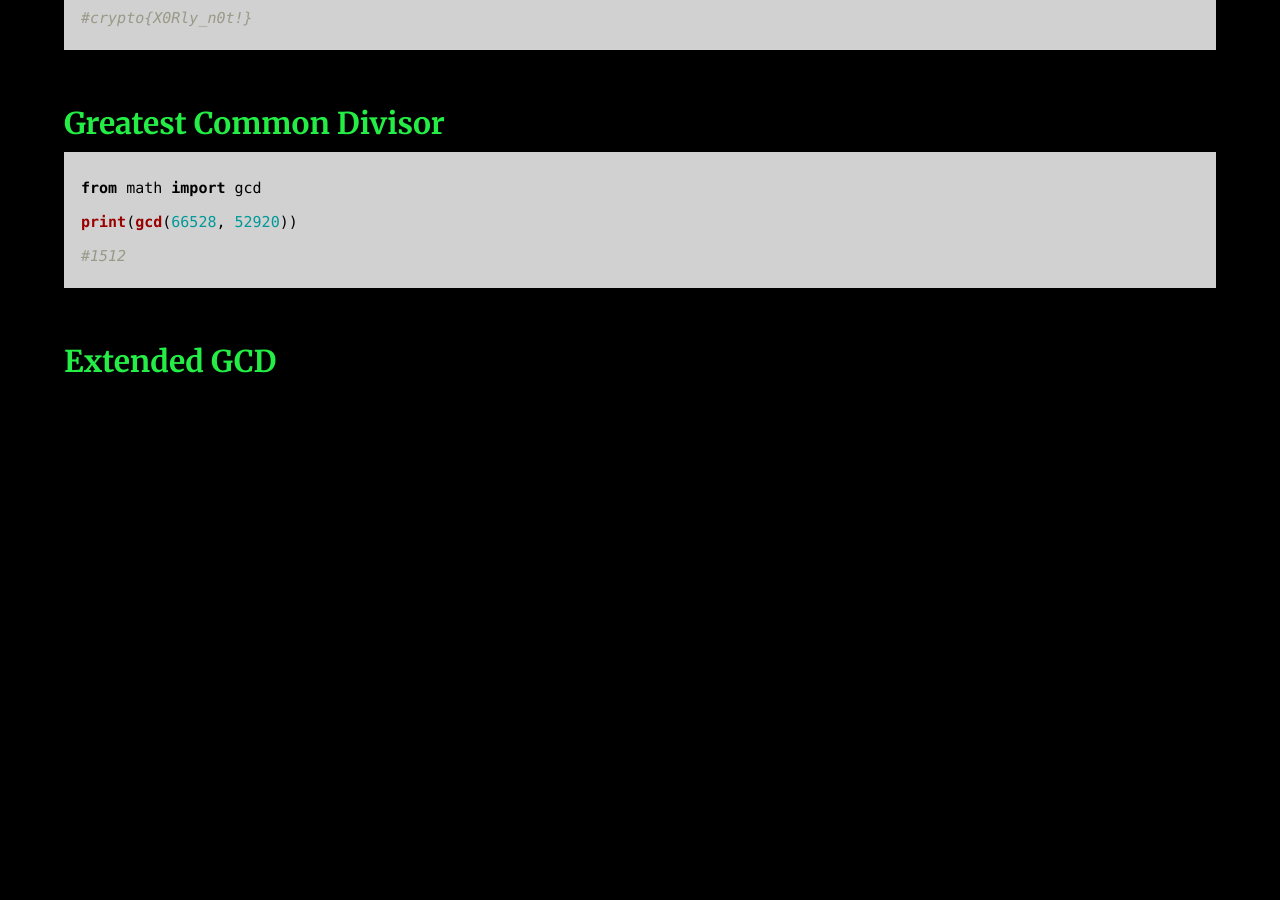
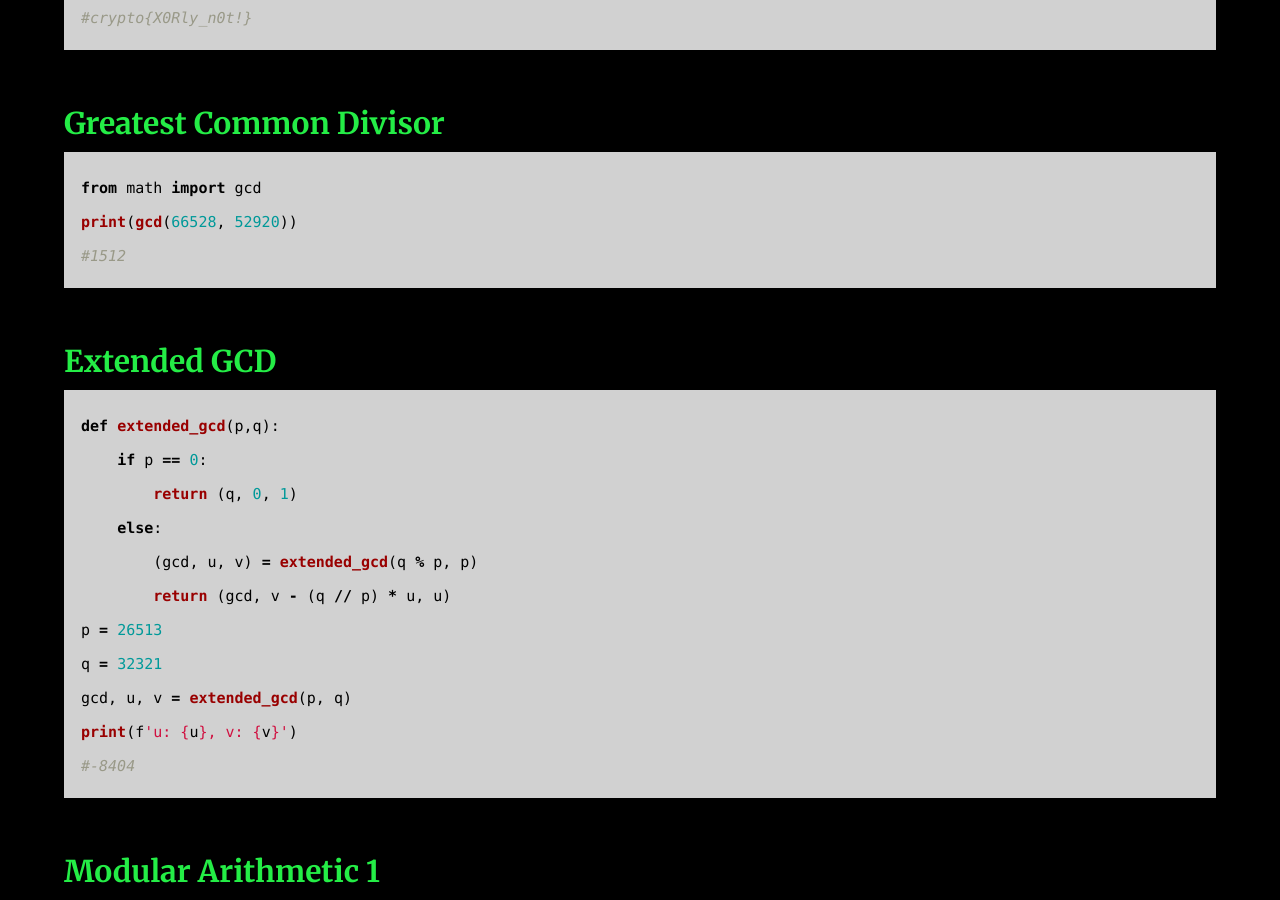
Before and after one commit to AC01010/Connor-McCartney.github.io, a Jekyll site: the page built from _posts/2009-01-12-CryptohackGeneral.md, in a window 1280 px wide and 900 px high, scrolled down 4370 px. Built offline with Jekyll 4.4.1, drawn with Linux system fonts in a browser that asks for light colours; before the commit the page ends 4760 px from its top, so only the background shows below that.

Commit message:
Update 2009-01-12-CryptohackGeneral.md

````diff
--- a/_posts/2009-01-12-CryptohackGeneral.md
+++ b/_posts/2009-01-12-CryptohackGeneral.md
@@ -153,3 +153,19 @@ print(gcd(66528, 52920))
 ```
 
 ### Extended GCD
+
+```python
+def extended_gcd(p,q):
+    if p == 0:
+        return (q, 0, 1)
+    else:
+        (gcd, u, v) = extended_gcd(q % p, p)
+        return (gcd, v - (q // p) * u, u)
+p = 26513
+q = 32321
+gcd, u, v = extended_gcd(p, q)
+print(f'u: {u}, v: {v}')
+#-8404
+```
+
+### Modular Arithmetic 1
````
